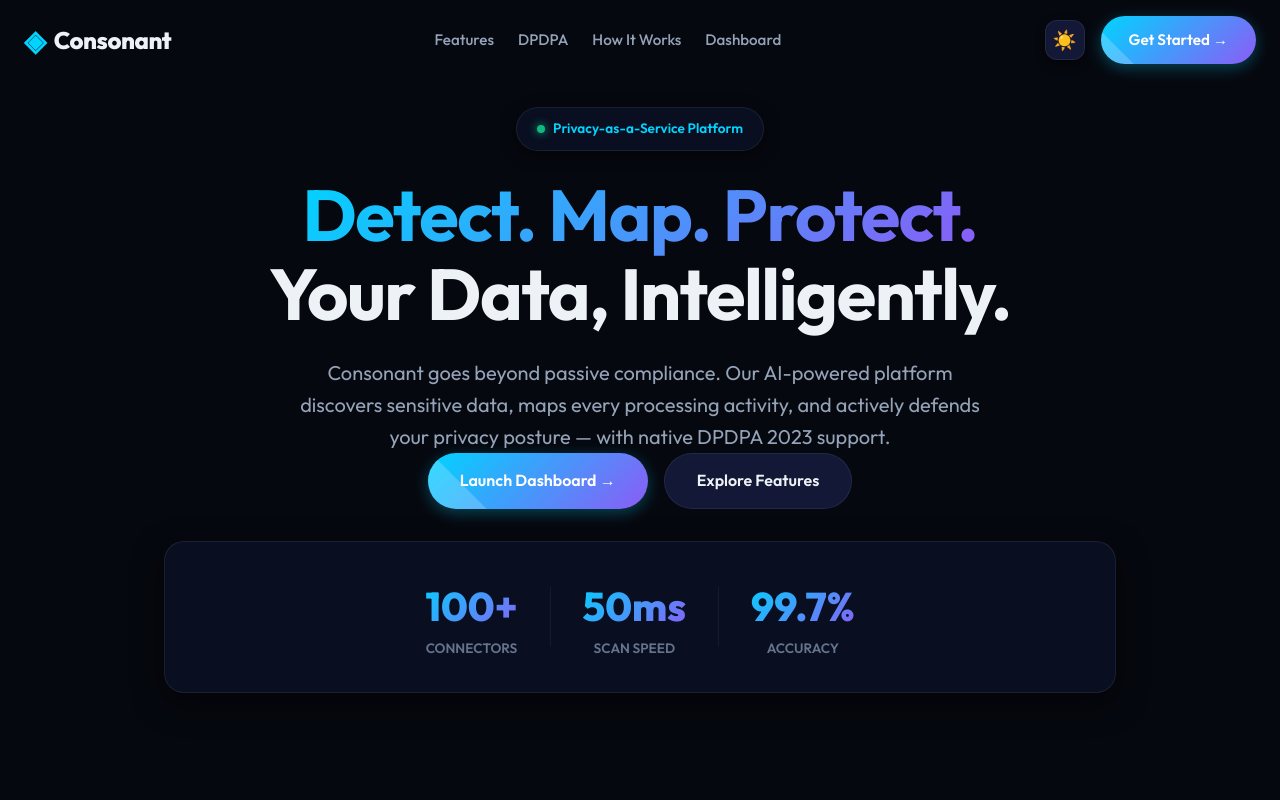
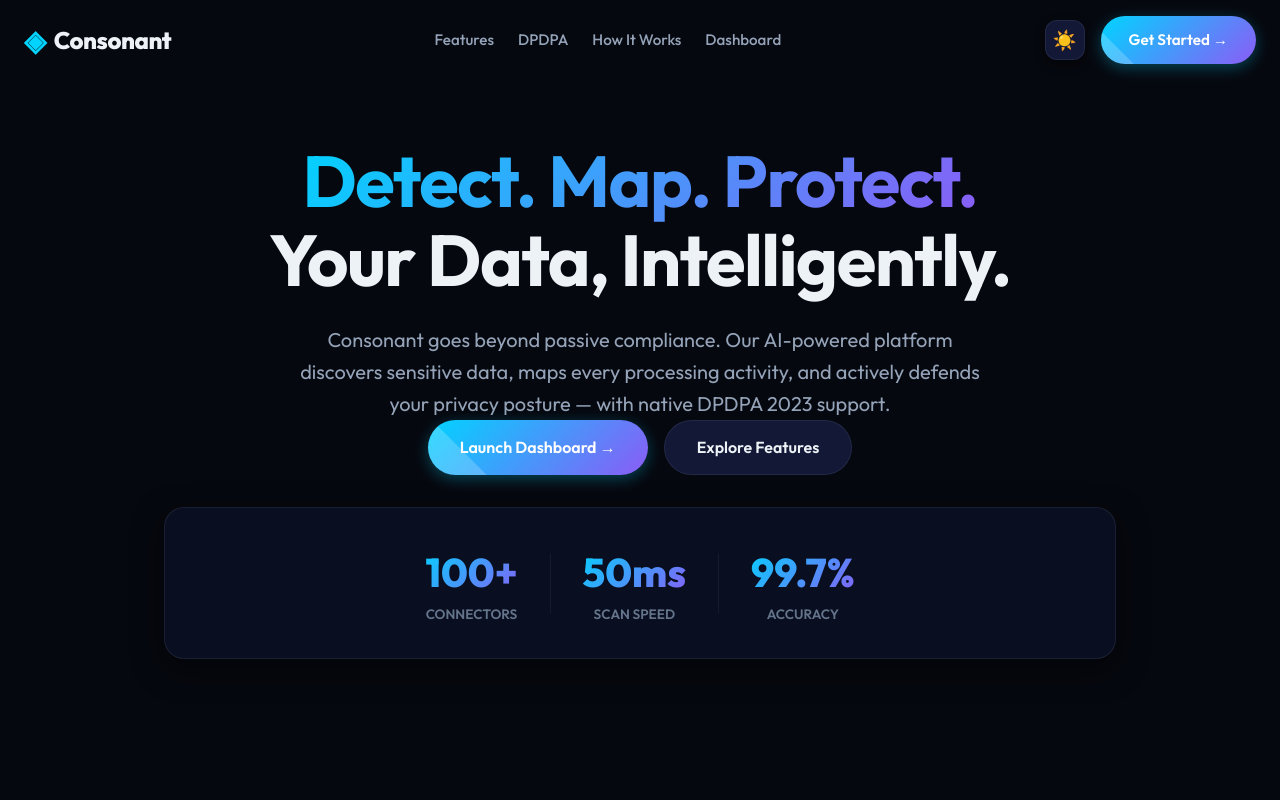
Before and after one commit to psyxsoul/consonant, a React (Vite) app: page / in a window 1280 px wide. Shown: the top 800 px of the page. Built offline with nearby package versions, Linux system fonts and the light colour scheme.

Commit message:
UI: Remove the 'Privacy-as-a-Service Platform' badge from the hero section

```diff
--- a/src/pages/Landing.jsx
+++ b/src/pages/Landing.jsx
@@ -74,30 +74,6 @@ export default function Landing() {
                     maxWidth: '1000px',
                     padding: '0 var(--space-6)'
                 }}>
-                    <div className="mb-6" style={{
-                        display: 'inline-flex',
-                        alignItems: 'center',
-                        gap: 'var(--space-2)',
-                        padding: '10px 20px',
-                        background: 'var(--bg-glass)',
-                        backdropFilter: 'blur(12px)',
-                        border: '1px solid var(--border-default)',
-                        borderRadius: 'var(--radius-full)',
-                        fontSize: '0.85rem',
-                        fontWeight: 600,
-                        color: 'var(--accent-cyan)',
-                        boxShadow: '0 4px 15px var(--shadow-color)'
-                    }}>
-                        <span style={{
-                            width: '8px',
-                            height: '8px',
-                            background: 'var(--accent-green)',
-                            borderRadius: '50%',
-                            boxShadow: '0 0 10px var(--accent-green)'
-                        }} />
-                        Privacy-as-a-Service Platform
-                    </div>
-
                     <h1 className="mb-6" style={{ fontSize: 'clamp(2.5rem, 6vw, 4.5rem)', lineHeight: 1.1 }}>
                         <span className="text-gradient">Detect. Map. Protect.</span>
                         <br />
```
